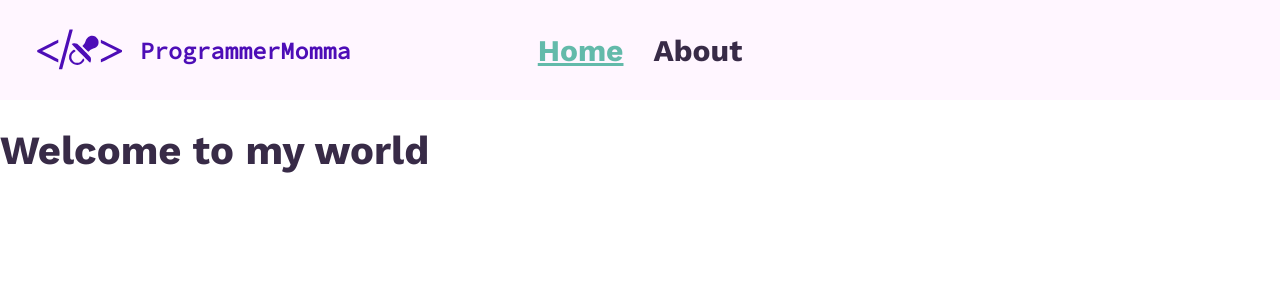
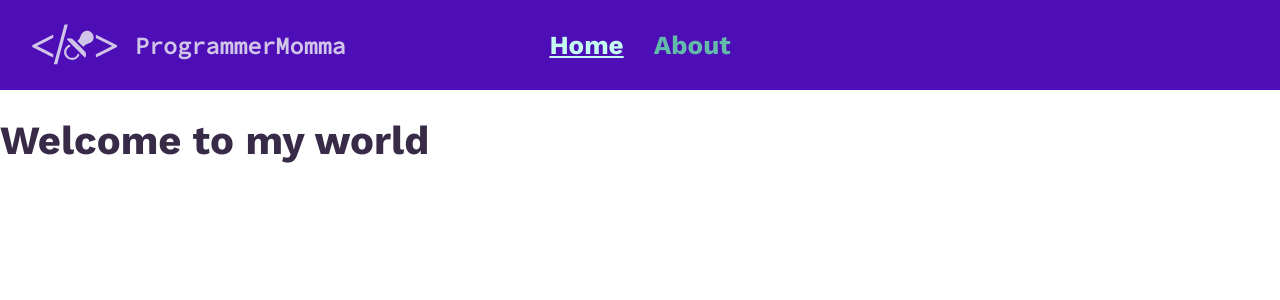
Before and after one commit to kgaboriau/programmer-momma, a Vue app: page / in a window 1280 px wide. Shown: the top 300 px of the page. Built offline with nearby package versions, Linux system fonts and the light colour scheme; a web font is replaced by a local one.

Commit message:
trying new colours

```diff
--- a/src/App.vue
+++ b/src/App.vue
@@ -27,7 +27,7 @@ html, body {
   font-family: 'Work Sans', sans-serif;
   -webkit-font-smoothing: antialiased;
   -moz-osx-font-smoothing: grayscale;
-  color: $text-main;
+  color: $primary-text;
   font-size: 16px;
 
   @include break-tablet-and-up {
--- a/src/components/NavBar.vue
+++ b/src/components/NavBar.vue
@@ -36,7 +36,7 @@ export default {
   flex-wrap: nowrap;
   align-items: center;
   justify-content: space-between;
-  background-color: $light-accent;
+  background-color: $primary-brand-colour;
 
   max-height: 20px;
   padding: 20px;
@@ -55,7 +55,7 @@ export default {
       font-family: 'Source Code Pro', monospace;
       padding-left: 10px;
       visibility: hidden;
-      color: $main-brand-colour;
+      color: $primary-light-shade;
     }
   }
 
@@ -68,16 +68,16 @@ export default {
 
     a {
       text-decoration-line: none;
-      font-size: 1.5em;
+      font-size: 1.3em;
       font-weight: bold;
-      color: $dark-shade;
+      color: $secondary-brand-colour;
       padding: 5px;
       margin: 0px 10px;
     }
 
     a.router-link-exact-active {
       text-decoration-line: underline;
-      color: $secondary-brand-colour;
+      color: $secondary-light;
     }
   }
 
@@ -92,7 +92,7 @@ export default {
 @include break-tablet-and-up {
   .nav-bar {
     max-height: 40px;
-    padding: 30px;
+    padding: 25px;
 
     .center-container {
       visibility: visible;
--- a/src/styles/colours.sass
+++ b/src/styles/colours.sass
@@ -1,8 +1,7 @@
 /* primary colours */
-$main-brand-colour: #4D0DB7
-$light-shade: #9d88b3
-$dark-shade: #382B47
-$light-accent: #fff6ff
+$primary-brand-colour: #4D0DB7
+$primary-light-shade: #D1C4E9
+$primary-dark-shade: #512DA8
 
 /* secondary colours */
 $secondary-brand-colour: #63baaa
@@ -10,4 +9,6 @@ $secondary-light: #c4fcf0
 $secondary-dark: #4C8077
 
 /* text colours */
-$text-main: #382b47
+$primary-text: #382b47
+$secondary-text: #757575
+$light-text: #fff6ff
```
Also changed, not shown: src/assets/logo.svg.
